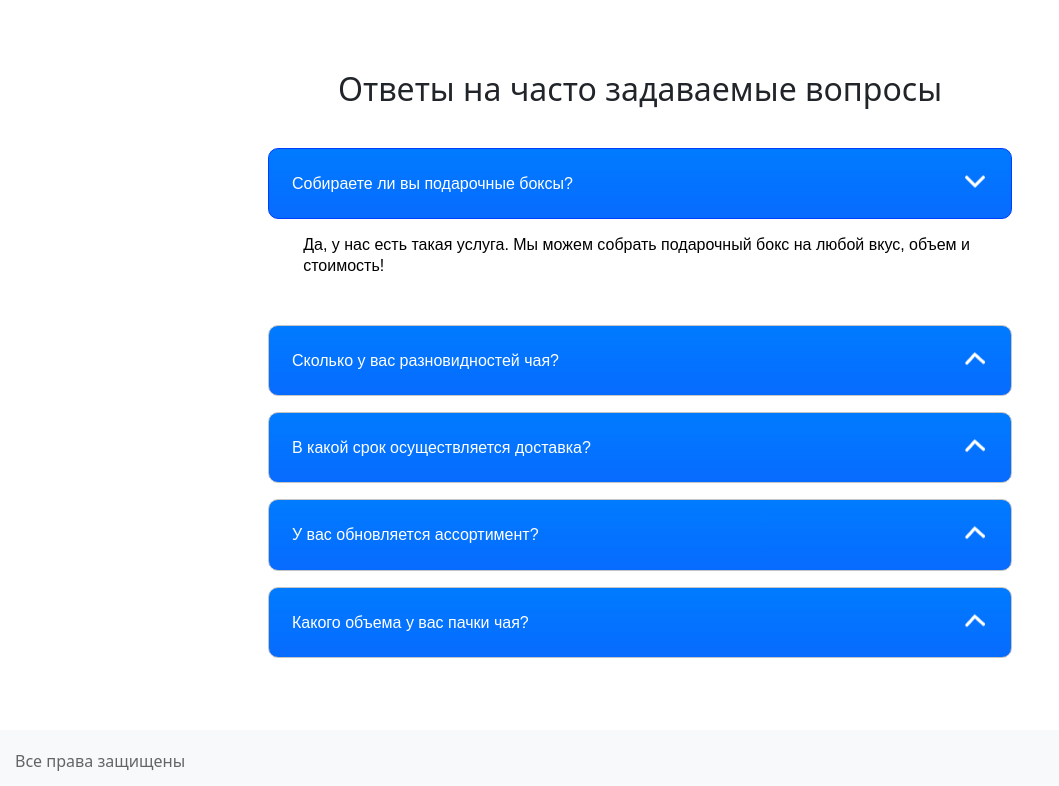
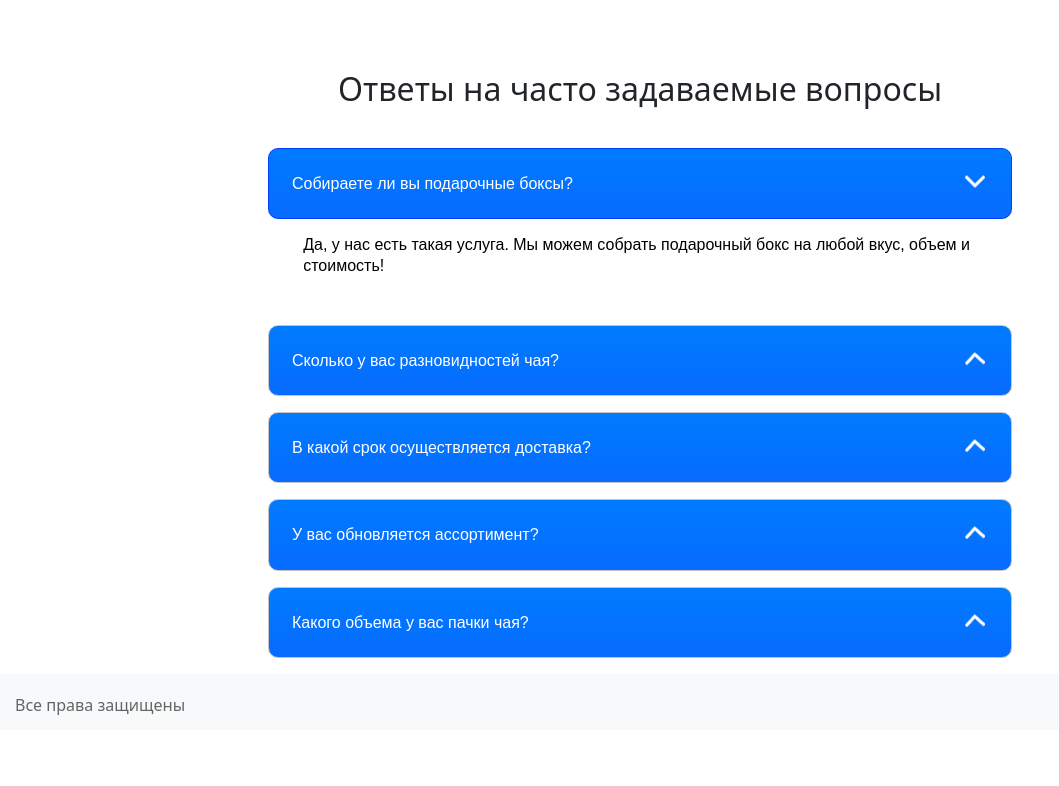
Before and after one commit to OliaTas/tea-project, an Angular app: page / in a window 1280 px wide. Shown: the part 680-1466 px from the top of the page, without its empty margins (0-1059 px from the left). After the commit the page ends 1410 px from the top, so only its background shows below. Built offline with nearby package versions, Linux system fonts and the light colour scheme.

Commit message:
added new  footer css

```diff
--- a/src/app/views/layout.component.html
+++ b/src/app/views/layout.component.html
@@ -1,3 +1,5 @@
-<header-component></header-component>
-<router-outlet></router-outlet>
-<footer-component></footer-component>
+<section class="wrapper">
+    <header-component></header-component>
+    <router-outlet></router-outlet>
+    <footer-component></footer-component>
+</section>
--- a/src/app/views/order/order.component.html
+++ b/src/app/views/order/order.component.html
@@ -1,4 +1,4 @@
-<article class="container py-5" id="order">
+<article class="container" id="order">
     <form class=" col-lg-6 row g-3 m-auto" id="form" *ngIf="!orderSuccess"
      [formGroup]="checkoutForm"  (ngSubmit)="createOrder()">
         <h2 class="py-5 m-0 text-center font-weight-bold fs-2">Сделать заказ</h2>
--- a/src/app/views/products/product/product.component.html
+++ b/src/app/views/products/product/product.component.html
@@ -1,4 +1,4 @@
-<div class="col product-item">
+<div class="col product-item container">
     <h1 class="card-title">Описание товара</h1>
     <div class="card">
 
--- a/src/index.html
+++ b/src/index.html
@@ -10,9 +10,7 @@
 </head>
 
 <body>
-  <div class="wrapper">
-    <app-root></app-root>
-  </div>
+  <app-root></app-root>
 </body>
 
 </html>
--- a/src/styles.scss
+++ b/src/styles.scss
@@ -11,14 +11,28 @@ body {
 
 html,
 body {
-    height: 100%;
     margin: 0;
     padding: 0;
+  height: 100%;
+}
+.wrapper {
+  position: relative;
+  min-height: 100%;
+}
+router-outlet app-product{
+  padding-bottom: 90px;
+}
+footer-component footer {
+  position: absolute;
+  left: 0;
+  bottom: 0;
+  width: 100%;
+  height: 56px;
 }
 
-.wrapper app-root article {
-    min-height: 100vh;
-}
+// .wrapper app-root article {
+//     min-height: 100vh;
+// }
 
 .container {
     max-width: 1318px;
@@ -30,7 +44,10 @@ body {
     background: #F8F9FA;
 }
 
-
+.product-item {
+    padding-top: 2rem !important;
+    padding-bottom: 6rem !important;
+}
 
 .nav-link.active {
     color: #000;
@@ -204,9 +221,9 @@ p {
     margin-bottom: 10px;
 }
 
-footer {
-    height: 56px;
-}
+// footer {
+//     height: 56px;
+// }
 
 footer.navbar-brand {
     padding: 19px 0 19px 15px;
@@ -239,6 +256,11 @@ footer.navbar-brand {
 .g-4 .loader-bg,
 .gy-4 .loader-bg {
     --bs-gutter-y: 0;
+}
+
+#order {
+    padding-top: 3rem !important;
+    padding-bottom: 6rem !important;
 }
 
 
```
